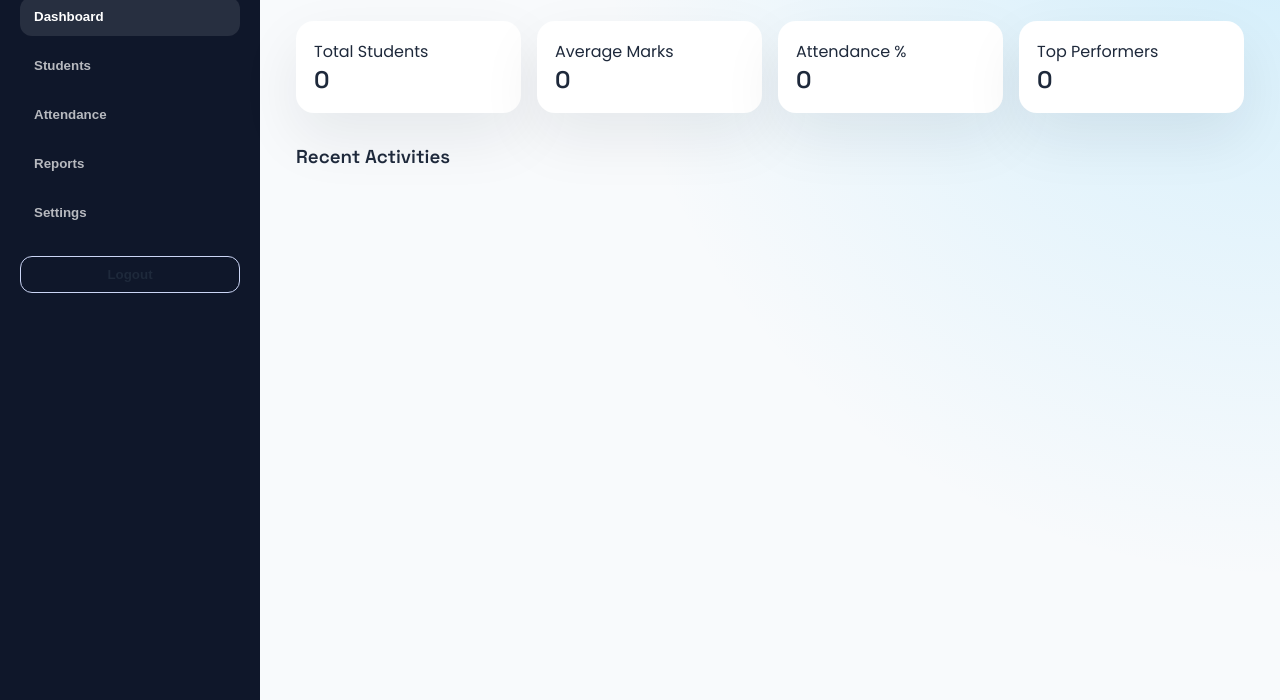
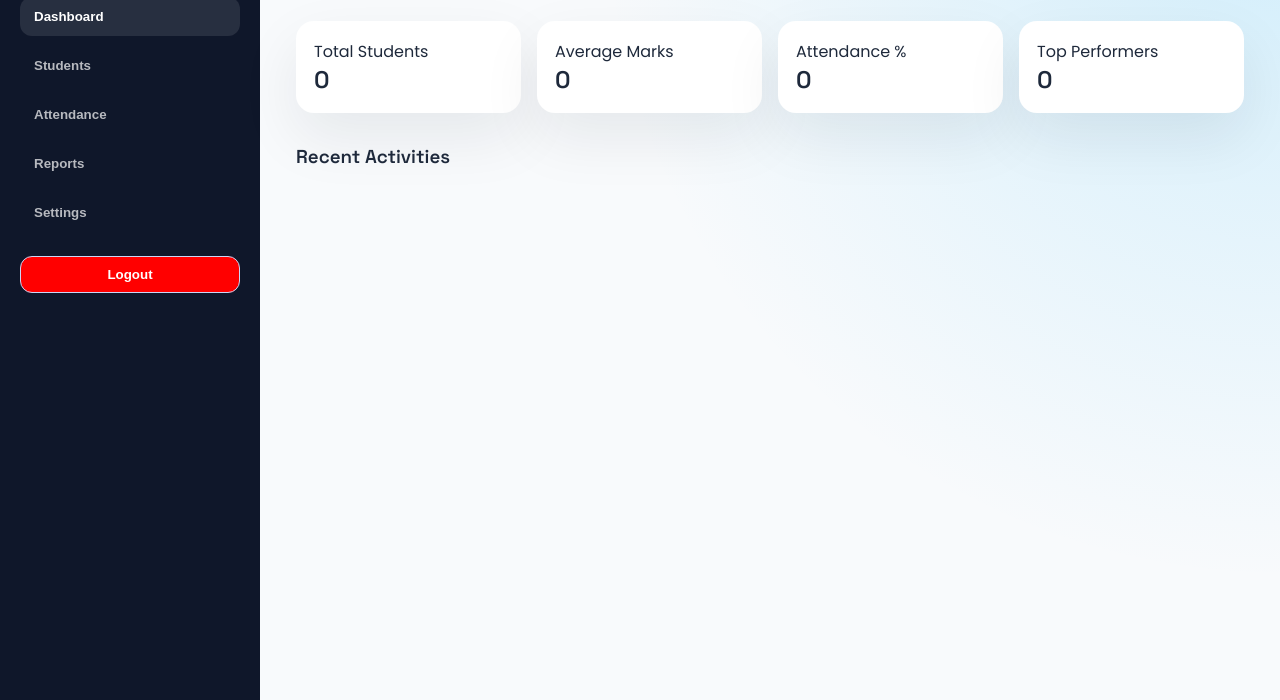
Before and after one commit to bikram73/Student_Management_System, a plain HTML site: page frontend/dashboard.html in a window 1280 px wide. Shown: the part 100-800 px from the top of the page. Drawn offline with Linux system fonts and the light colour scheme; no server answers; sample sign-in values are in the browser's storage.

Commit message:
first commit

```diff
--- a/frontend/dashboard.html
+++ b/frontend/dashboard.html
@@ -29,7 +29,7 @@
           <button class="menu-btn" data-section="reports">Reports</button>
           <button class="menu-btn" data-section="settings">Settings</button>
         </nav>
-        <button id="logout" class="btn ghost">Logout</button>
+        <button id="logout" class="btn ghost" style="background-color: red; color: white;">Logout</button>
       </aside>
       <main class="content">
         <header class="topbar">
```
